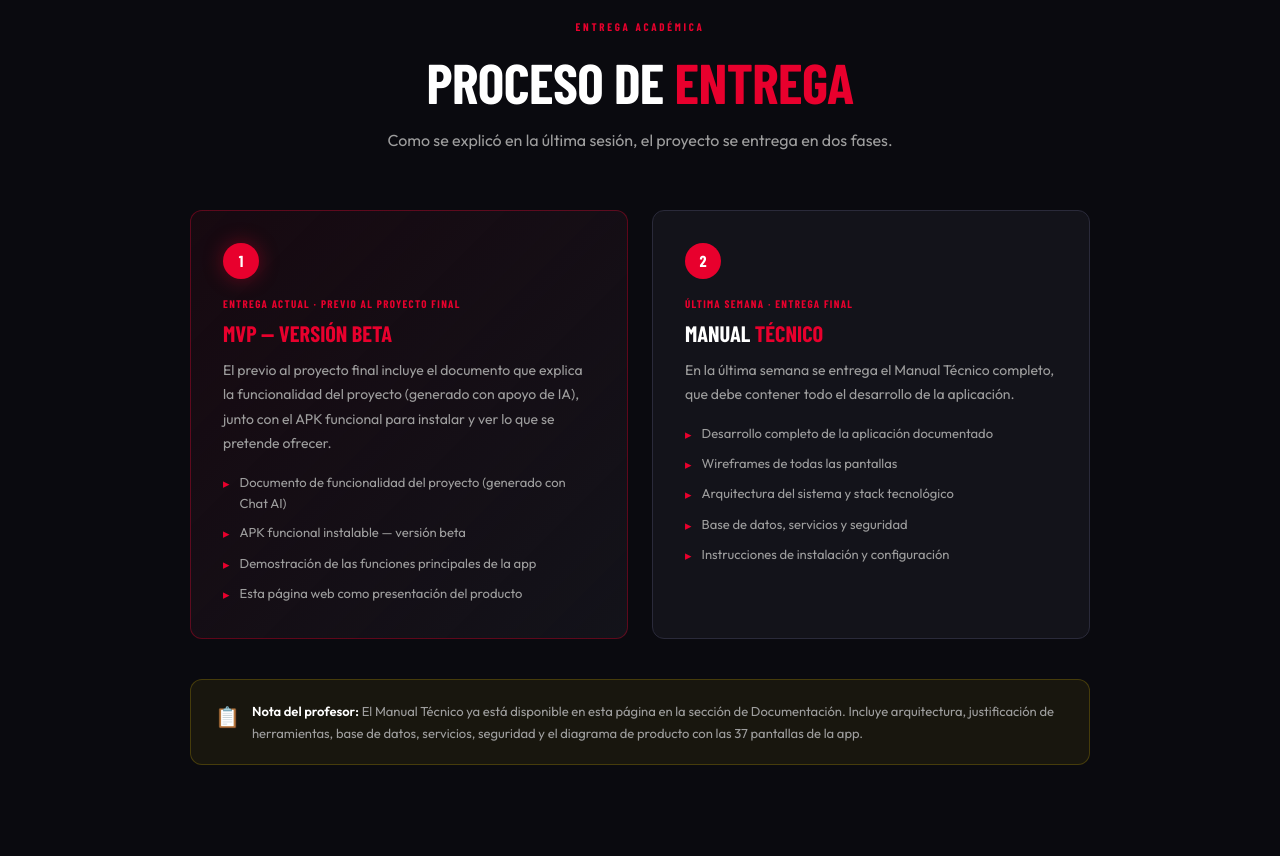
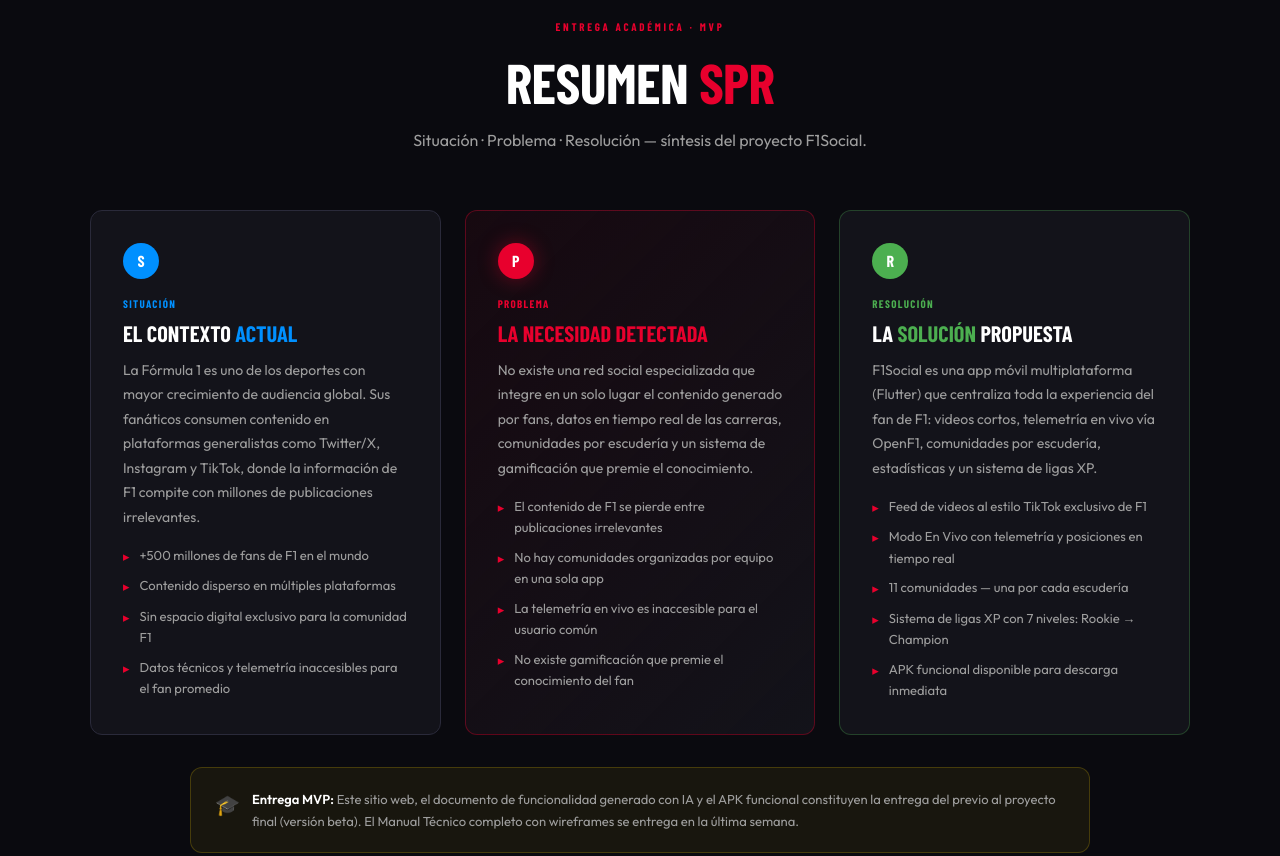
Before and after one commit to oscartadeogo/f1_social, a plain HTML site: page index.html in a window 1280 px wide. Shown: the part 4020-4876 px from the top of the page. Drawn offline with nearby package versions, Linux system fonts and the light colour scheme; a web font is replaced by a local one.

Commit message:
sección SPR en formato Situación-Problema-Resolución

```diff
--- a/index.html
+++ b/index.html
@@ -435,59 +435,75 @@
 </section>
 
 <!-- ============================================================
-     ENTREGA ACADÉMICA
+     ENTREGA ACADÉMICA — FORMATO SPR
      ============================================================ -->
 <section id="entrega">
   <div class="container">
     <div class="entrega-header reveal">
-      <div class="section-label">Entrega Académica</div>
-      <h2 class="section-title" style="margin-top:12px">PROCESO DE <span class="highlight">ENTREGA</span></h2>
+      <div class="section-label">Entrega Académica · MVP</div>
+      <h2 class="section-title" style="margin-top:12px">RESUMEN <span class="highlight">SPR</span></h2>
       <p style="color:var(--text-secondary);max-width:560px;margin:16px auto 0;font-size:1rem">
-        Como se explicó en la última sesión, el proyecto se entrega en dos fases.
+        Situación · Problema · Resolución — síntesis del proyecto F1Social.
       </p>
     </div>
 
-    <div class="entrega-timeline">
+    <div class="entrega-timeline" style="grid-template-columns:1fr 1fr 1fr;max-width:1100px;">
 
-      <!-- Fase 1: MVP -->
-      <div class="entrega-card highlight reveal">
-        <div class="entrega-step">1</div>
-        <div class="entrega-when">Entrega Actual · Previo al Proyecto Final</div>
-        <div class="entrega-title">MVP — <span style="color:var(--accent-red)">Versión Beta</span></div>
+      <!-- S: Situación -->
+      <div class="entrega-card reveal">
+        <div class="entrega-step" style="background:var(--accent-blue);">S</div>
+        <div class="entrega-when" style="color:var(--accent-blue);">Situación</div>
+        <div class="entrega-title">El contexto <span style="color:var(--accent-blue)">actual</span></div>
         <p class="entrega-desc">
-          El previo al proyecto final incluye el documento que explica la funcionalidad del proyecto (generado con apoyo de IA), junto con el APK funcional para instalar y ver lo que se pretende ofrecer.
+          La Fórmula 1 es uno de los deportes con mayor crecimiento de audiencia global. Sus fanáticos consumen contenido en plataformas generalistas como Twitter/X, Instagram y TikTok, donde la información de F1 compite con millones de publicaciones irrelevantes.
         </p>
         <div class="entrega-items">
-          <div class="entrega-item">Documento de funcionalidad del proyecto (generado con Chat AI)</div>
-          <div class="entrega-item">APK funcional instalable — versión beta</div>
-          <div class="entrega-item">Demostración de las funciones principales de la app</div>
-          <div class="entrega-item">Esta página web como presentación del producto</div>
+          <div class="entrega-item">+500 millones de fans de F1 en el mundo</div>
+          <div class="entrega-item">Contenido disperso en múltiples plataformas</div>
+          <div class="entrega-item">Sin espacio digital exclusivo para la comunidad F1</div>
+          <div class="entrega-item">Datos técnicos y telemetría inaccesibles para el fan promedio</div>
         </div>
       </div>
 
-      <!-- Fase 2: Manual Técnico -->
-      <div class="entrega-card reveal reveal-delay-1">
-        <div class="entrega-step">2</div>
-        <div class="entrega-when">Última Semana · Entrega Final</div>
-        <div class="entrega-title">Manual <span style="color:var(--accent-red)">Técnico</span></div>
+      <!-- P: Problema -->
+      <div class="entrega-card highlight reveal reveal-delay-1">
+        <div class="entrega-step">P</div>
+        <div class="entrega-when">Problema</div>
+        <div class="entrega-title">La <span style="color:var(--accent-red)">necesidad</span> detectada</div>
         <p class="entrega-desc">
-          En la última semana se entrega el Manual Técnico completo, que debe contener todo el desarrollo de la aplicación.
+          No existe una red social especializada que integre en un solo lugar el contenido generado por fans, datos en tiempo real de las carreras, comunidades por escudería y un sistema de gamificación que premie el conocimiento.
         </p>
         <div class="entrega-items">
-          <div class="entrega-item">Desarrollo completo de la aplicación documentado</div>
-          <div class="entrega-item">Wireframes de todas las pantallas</div>
-          <div class="entrega-item">Arquitectura del sistema y stack tecnológico</div>
-          <div class="entrega-item">Base de datos, servicios y seguridad</div>
-          <div class="entrega-item">Instrucciones de instalación y configuración</div>
+          <div class="entrega-item">El contenido de F1 se pierde entre publicaciones irrelevantes</div>
+          <div class="entrega-item">No hay comunidades organizadas por equipo en una sola app</div>
+          <div class="entrega-item">La telemetría en vivo es inaccesible para el usuario común</div>
+          <div class="entrega-item">No existe gamificación que premie el conocimiento del fan</div>
+        </div>
+      </div>
+
+      <!-- R: Resolución -->
+      <div class="entrega-card reveal reveal-delay-2" style="border-color:rgba(76,175,80,0.3);">
+        <div class="entrega-step" style="background:#4CAF50;">R</div>
+        <div class="entrega-when" style="color:#4CAF50;">Resolución</div>
+        <div class="entrega-title">La <span style="color:#4CAF50;">solución</span> propuesta</div>
+        <p class="entrega-desc">
+          F1Social es una app móvil multiplataforma (Flutter) que centraliza toda la experiencia del fan de F1: videos cortos, telemetría en vivo vía OpenF1, comunidades por escudería, estadísticas y un sistema de ligas XP.
+        </p>
+        <div class="entrega-items">
+          <div class="entrega-item">Feed de videos al estilo TikTok exclusivo de F1</div>
+          <div class="entrega-item">Modo En Vivo con telemetría y posiciones en tiempo real</div>
+          <div class="entrega-item">11 comunidades — una por cada escudería</div>
+          <div class="entrega-item">Sistema de ligas XP con 7 niveles: Rookie → Champion</div>
+          <div class="entrega-item">APK funcional disponible para descarga inmediata</div>
         </div>
       </div>
 
     </div>
 
-    <div class="entrega-note reveal">
-      <span class="entrega-note-icon">📋</span>
+    <div class="entrega-note reveal" style="margin-top:32px;">
+      <span class="entrega-note-icon">🎓</span>
       <span>
-        <strong style="color:var(--text-primary)">Nota del profesor:</strong> El Manual Técnico ya está disponible en esta página en la sección de Documentación. Incluye arquitectura, justificación de herramientas, base de datos, servicios, seguridad y el diagrama de producto con las 37 pantallas de la app.
+        <strong style="color:var(--text-primary)">Entrega MVP:</strong> Este sitio web, el documento de funcionalidad generado con IA y el APK funcional constituyen la entrega del previo al proyecto final (versión beta). El Manual Técnico completo con wireframes se entrega en la última semana.
       </span>
     </div>
 
```
